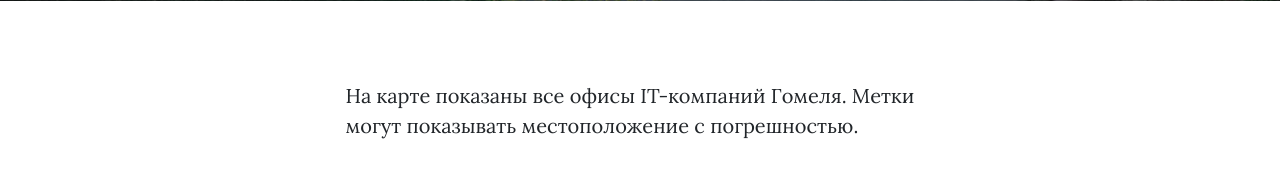
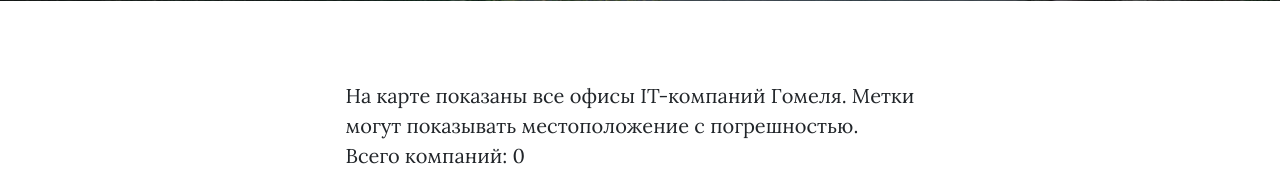
Before and after one commit to astivard/django-companies, a Django app: page /map/ in a window 1280 px wide. Shown: the part 599-772 px from the top of the page. Run offline with Django 4.2, Linux system fonts and the light colour scheme; data that the repository does not hold is empty.

Commit message:
Add the number of companies on the index and map pages

```diff
--- a/companies/templates/companies/base.html
+++ b/companies/templates/companies/base.html
@@ -70,8 +70,10 @@
             {% csrf_token %}
             <input type="search" class="form-control rounded" placeholder="&#128269; Найти компанию..."
                    aria-label="Search" aria-describedby="search-addon" name="q"/>
-          </form>
+            </form>
+          &nbsp;&nbsp;&nbsp;&nbsp;&nbsp;Всего компаний: {{ page_obj.paginator.count }}
         </div>
+
       </div>
     </div>
   </div>
--- a/companies/templates/companies/map.html
+++ b/companies/templates/companies/map.html
@@ -5,10 +5,12 @@
     <div class="container px-4 px-lg-5">
       <div class="row gx-4 gx-lg-5 justify-content-center">
         <div class="col-md-10 col-lg-8 col-xl-7">
-
-          <p>На карте показаны все офисы IT-компаний Гомеля. Метки могут показывать местоположение с погрешностью.</p>
+          <p>
+            На карте показаны все офисы IT-компаний Гомеля. Метки могут показывать местоположение с погрешностью.
+            <br>
+            Всего компаний: {{ company.count  }}
+          </p>
           <div id="map" class="map" style="width: 100%; height: 400px"></div>
-
         </div>
       </div>
     </div>
```
